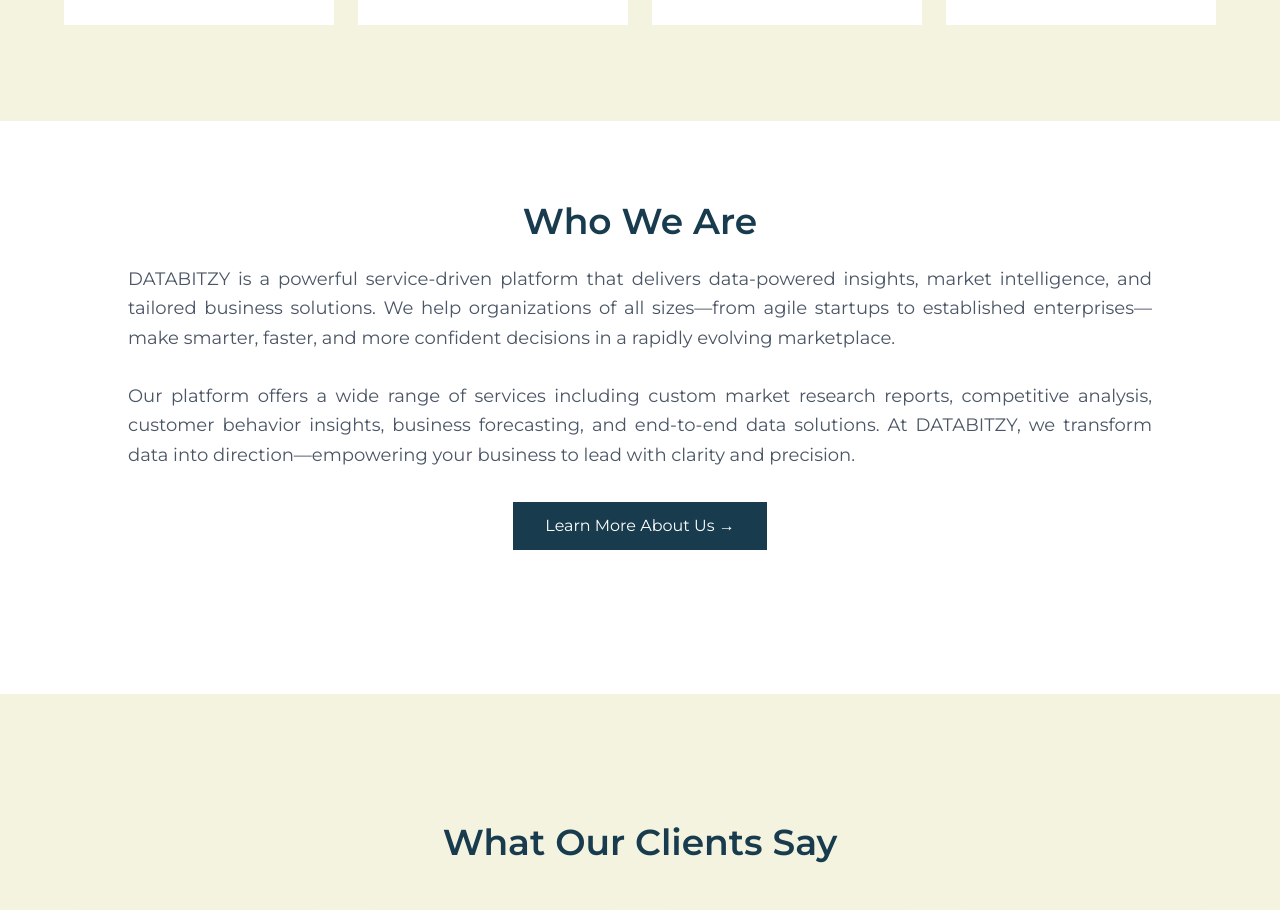
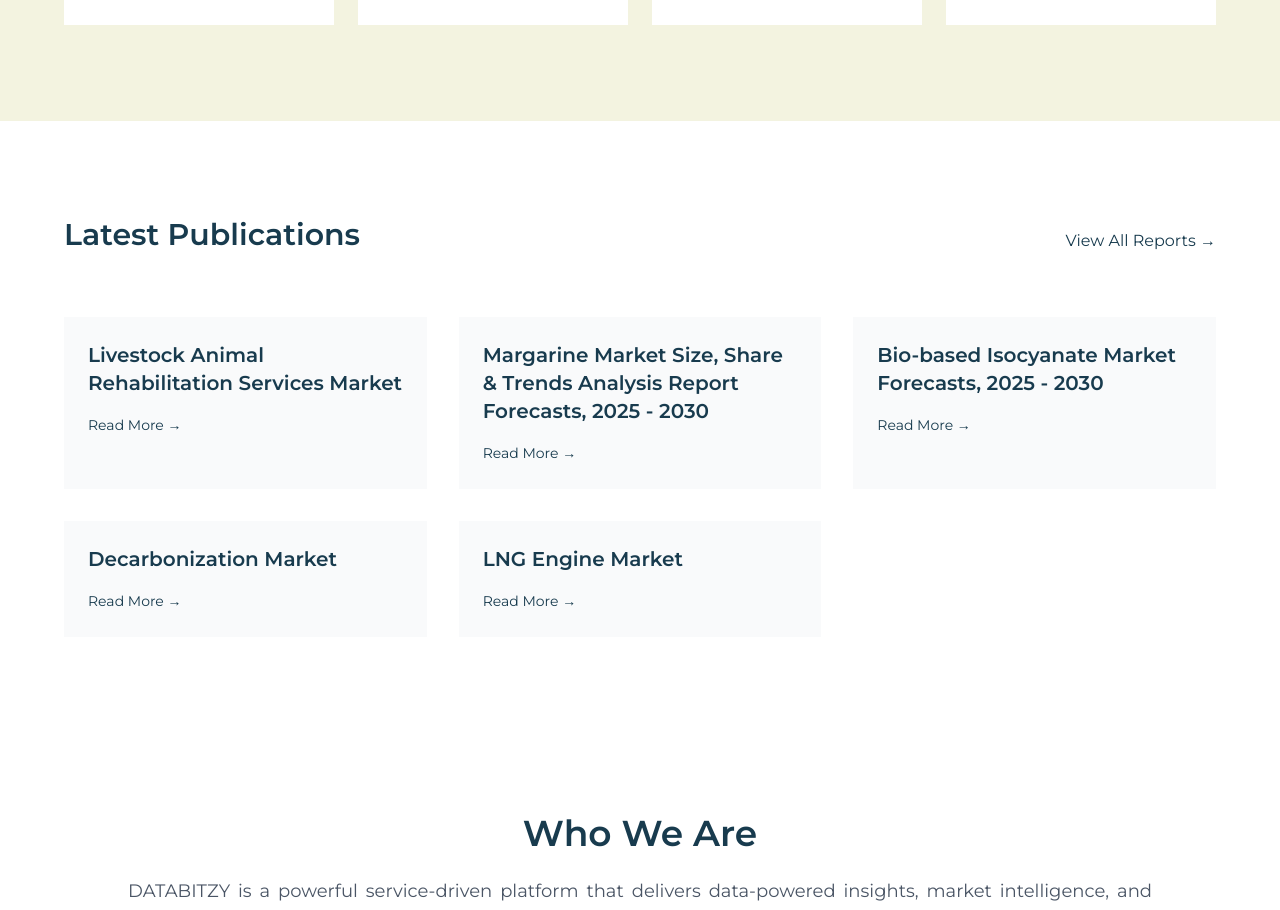
Before and after one commit to Aniket-89/DataSciencePro, a React (Vite) app: page / in a window 1280 px wide. Shown: the part 2015-2925 px from the top of the page. Built offline with nearby package versions, Linux system fonts and the light colour scheme; the HTML template or start-up script is replaced by a standard one.

Commit message:
added leatest report in homwpage

```diff
--- a/src/components/home/LatestReports.tsx
+++ b/src/components/home/LatestReports.tsx
@@ -51,7 +51,7 @@
               className="p-6 bg-gray-50 group hover:bg-gray-100 transition-colors"
             >
               <Link
-                to="/reports"
+                to="/industry/semiconductor-electronics"
                 className="block text-[#183B4E] group-hover:text-gray-600 transition-colors"
               >
                 <h3 className="text-xl font-light mb-4">{report}</h3>
--- a/src/pages/HomePage.tsx
+++ b/src/pages/HomePage.tsx
@@ -2,7 +2,7 @@
 import CTA from '../components/CTA';
 import ServicesOverview from '../components/home/ServicesOverview';
 import IndustriesGrid from '../components/home/IndustriesGrid';
-// import LatestReports from '../components/home/LatestReports';
+import LatestReports from '../components/home/LatestReports';
 import WhyChooseUs from '../components/home/WhyChooseUs';
 import FastFacts from '../components/home/FastFacts';
 import Testimonials from '../components/home/Testimonials';
@@ -14,7 +14,7 @@
       <Hero />
       <ServicesOverview />
       <IndustriesGrid />
-      {/* <LatestReports /> */}
+      <LatestReports />
       <About />
       <Testimonials />
       <WhyChooseUs />
```
